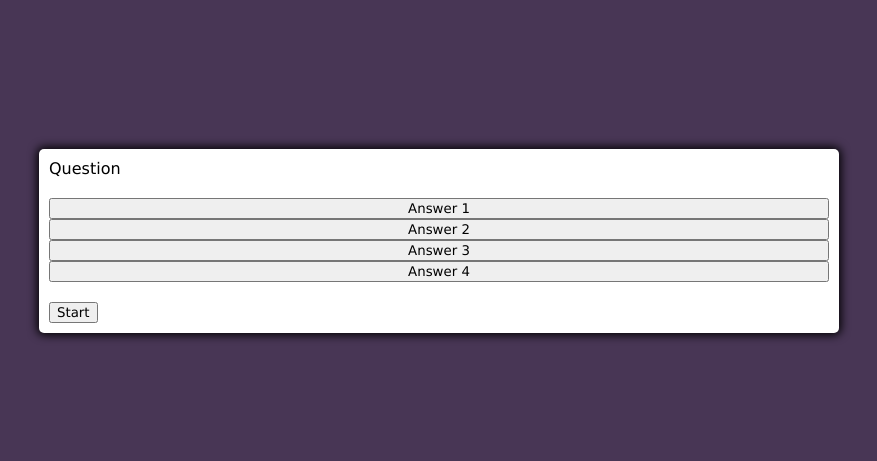
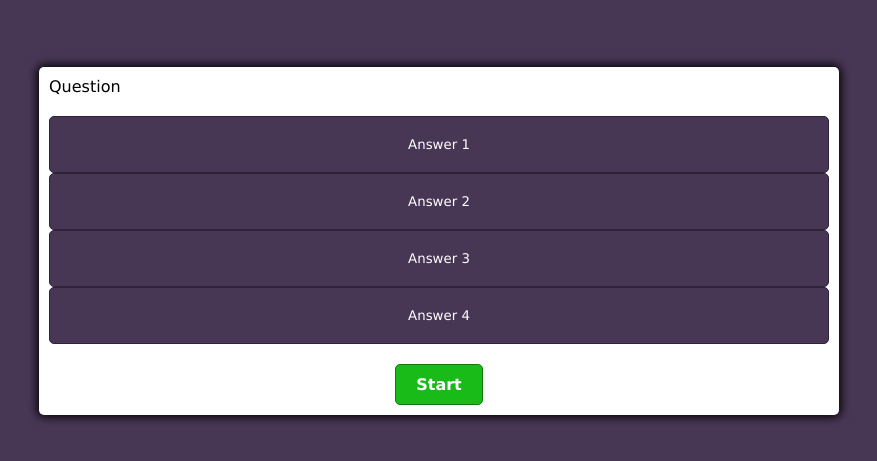
Before and after one commit to gpayabyab/Multiple-Question-Coding-Quiz, a plain HTML site: page index.html in a window 1280 px wide. Shown: the part 159-620 px from the top of the page, without its empty margins (201-1078 px from the left). Drawn offline with Linux system fonts and the light colour scheme; files whose address does not match are found by name.

Commit message:
format answer buttons, format start button on CSS

```diff
--- a/assests/css/style.css
+++ b/assests/css/style.css
@@ -32,3 +32,27 @@ body {
     margin: 20px 0;
 
 }
+
+.btn {
+    background-color: rgb(72, 54, 85);
+    border: 1px solid rgb(46, 35, 55);
+    border-radius: 5px;
+    padding: 20px 40px;
+    color: white;
+    outline: none;
+}
+
+
+.start-btn {
+    font-size: 1rem;
+    font-weight: bold;
+    padding: 10px 20px;
+    background-color: rgb(25, 187, 25);
+    border: 1px solid rgb(15, 121, 15);
+}
+
+.controls {
+display: flex;
+justify-content: center;
+align-items: center;
+}
```
